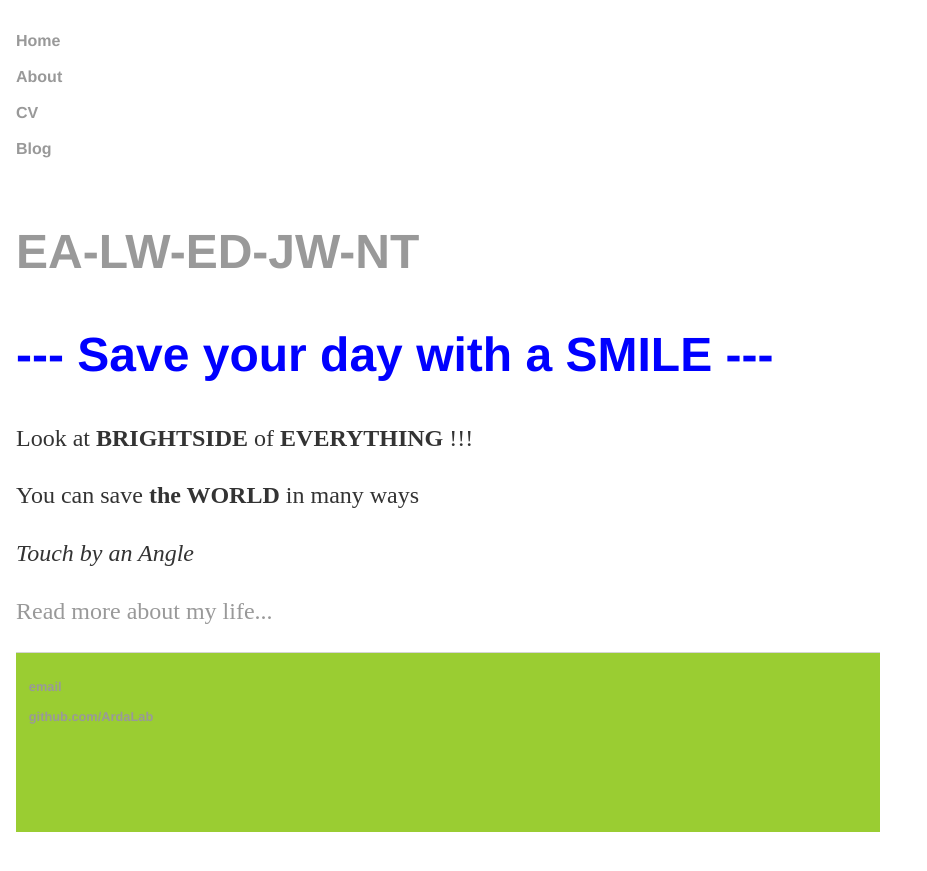
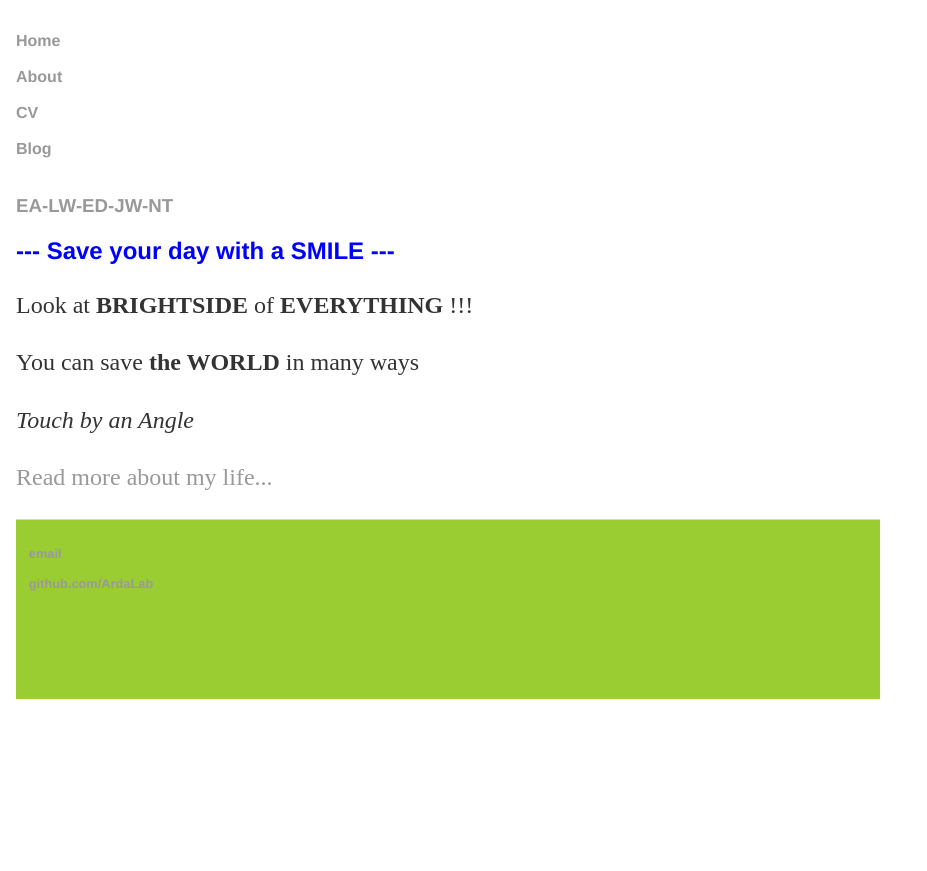
Before and after one commit to ArdaLab-DevG/ArdaLab-DevG, a Jekyll site: the page built from index.html, in a window 1280 px wide. Shown: the top 871 px of the page, without its empty margins (0-927 px from the left). Built offline with Jekyll 4.4.1, drawn with Linux system fonts in a browser that asks for light colours.

Commit message:
Update main.css

```diff
--- a/css/main.css
+++ b/css/main.css
@@ -114,7 +114,7 @@ a:hover {
 
 h1, h2, h3, h4 {
     color: blue;
-    font-size: 3em;
+    font-size: 3em 2.5em 1em;
     font-family:'Helvetica', 'Arial', 'Sans-Serif';
 }
 
```
